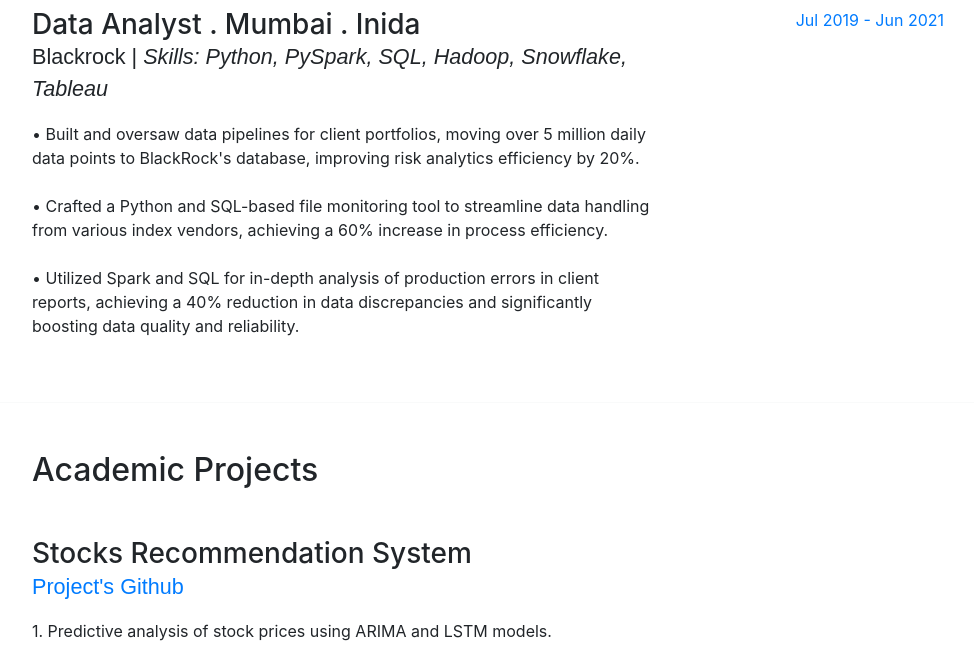
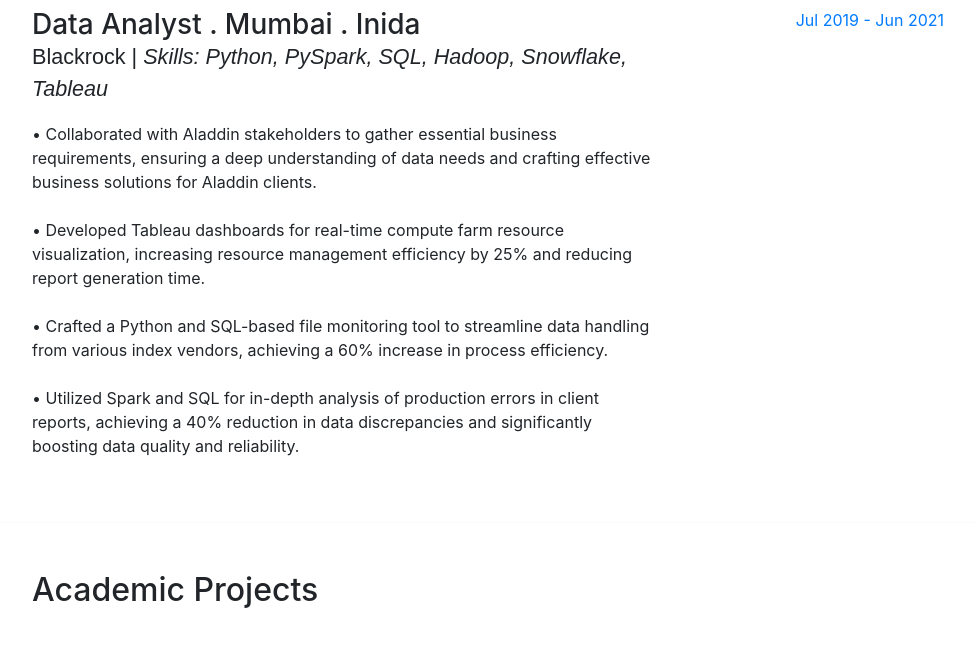
Before and after one commit to shivam0296/mishras.github.io, a website with bundled scripts: page index.html in a window 1280 px wide. Shown: the part 2400-3047 px from the top of the page, without its empty margins (288-1262 px from the left). Built offline with nearby package versions, Linux system fonts and the light colour scheme; a web font is replaced by a local one.

Commit message:
Adding description

```diff
--- a/index.html
+++ b/index.html
@@ -185,7 +185,10 @@
               <h3 class="mb-0">Data Analyst . Mumbai . Inida</h3>
               <div class="subheading mb-3">Blackrock | <i>Skills: Python, PySpark, SQL, Hadoop, Snowflake, Tableau</i></div>
               <p>
-                • Built and oversaw data pipelines for client portfolios, moving over 5 million daily data points to BlackRock's database, improving risk analytics efficiency by 20%. </br>
+                • Collaborated with Aladdin stakeholders to gather essential business requirements, ensuring a deep understanding of
+                  data needs and crafting effective business solutions for Aladdin clients.</br>
+                <br/>• Developed Tableau dashboards for real-time compute farm resource visualization, increasing resource management
+                efficiency by 25% and reducing report generation time. </br>
               </br> • Crafted a Python and SQL-based file monitoring tool to streamline data handling from various index vendors, achieving a 60% increase in process efficiency.</br>
             </br>• Utilized Spark and SQL for in-depth analysis of production errors in client reports, achieving a 40% reduction in data discrepancies and significantly boosting data quality and reliability.
               </p>
```
Also changed, not shown: 3 other files.
